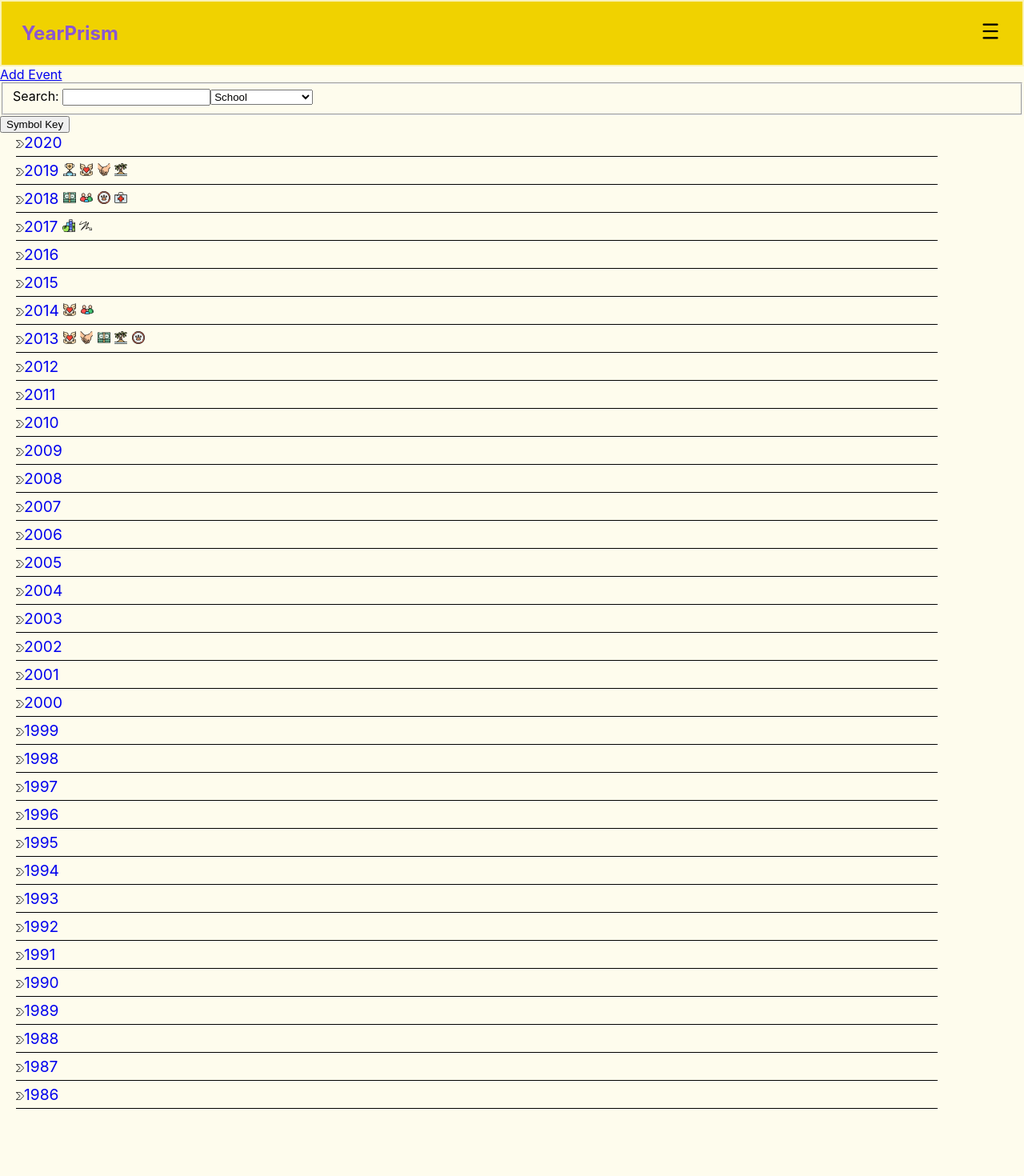
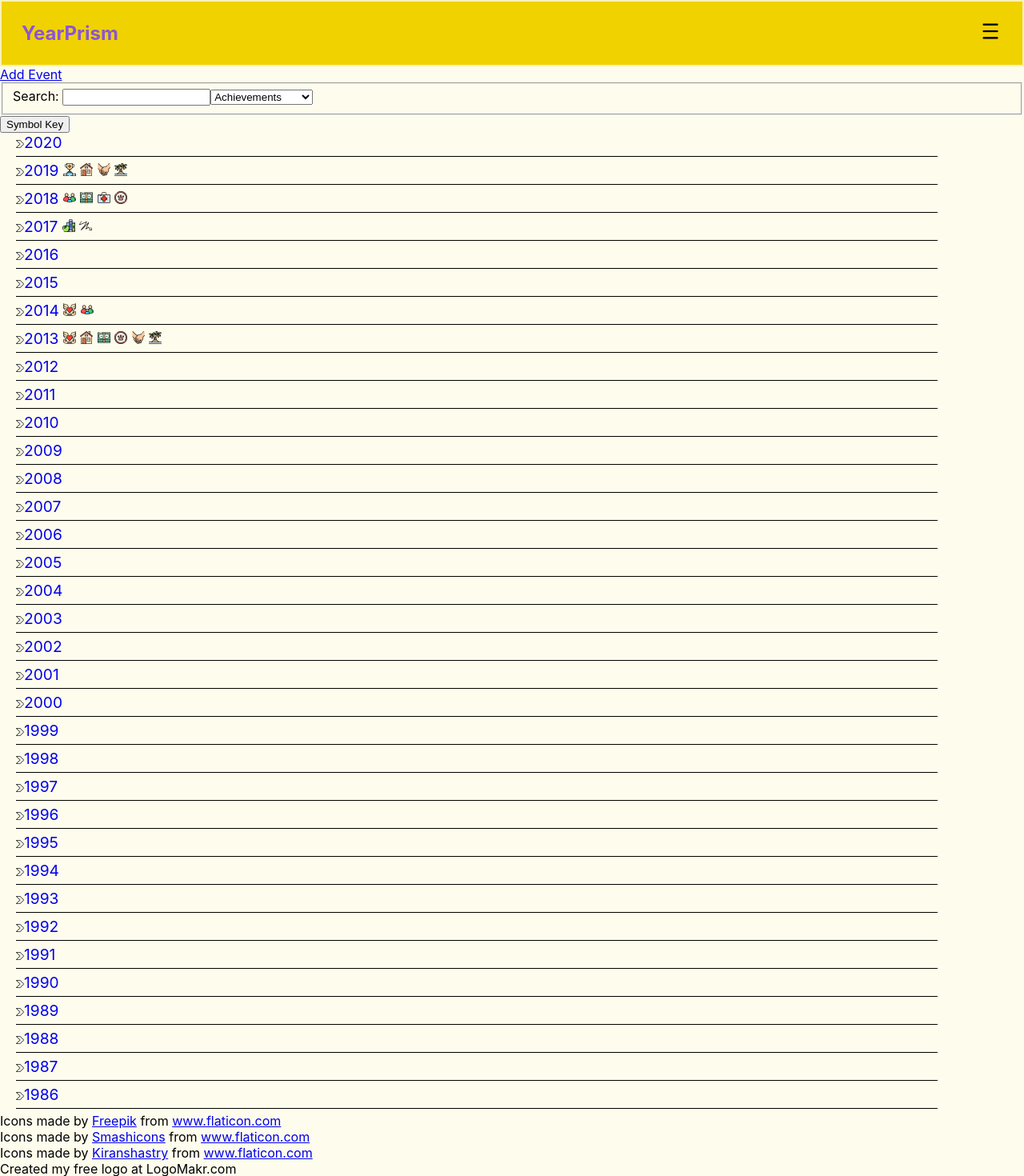
Before and after one commit to Cygnet717/YearPrism, a React (Create React App) app: page /Home in a window 1280 px wide. Shown: the whole page at 80% size. Before the commit the page ends 1391 px from the top, so only its background shows below. Built offline with nearby package versions, Linux system fonts and the light colour scheme.

Commit message:
added home category

```diff
--- a/src/App.js
+++ b/src/App.js
@@ -25,6 +25,6 @@ function App() {
     </main>
   );
 }
-// <footer role="content-info">Created my free logo at LogoMakr.com</footer>
+
 //cursor: progress or wait for thinking
 export default App;
--- /dev/null
+++ b/src/Components/Footer/Footer.js
@@ -0,0 +1,29 @@
+import React from 'react';
+
+export default function Footer (props) {
+
+    return(
+        <div className='footer'>
+            <div>
+                Icons made by&nbsp;
+                <a href="https://www.flaticon.com/authors/freepik" title="Freepik">Freepik</a>
+                &nbsp;from&nbsp;
+                <a href="https://www.flaticon.com/" title="Flaticon">www.flaticon.com</a>
+            </div>
+            <div>
+                Icons made by&nbsp;
+                <a href="https://www.flaticon.com/authors/smashicons" title="Smashicons">Smashicons</a>
+                &nbsp;from&nbsp;
+                <a href="https://www.flaticon.com/" title="Flaticon">www.flaticon.com</a>
+            </div>
+            <div>
+                Icons made by&nbsp;
+                <a href="https://www.flaticon.com/authors/kiranshastry" title="Kiranshastry">Kiranshastry</a>
+                &nbsp;from&nbsp;
+                <a href="https://www.flaticon.com/" title="Flaticon">www.flaticon.com</a>
+            </div>
+            Created my free logo at LogoMakr.com
+        </div>
+    )
+
+}
--- a/src/Components/HomePage/HomePage.js
+++ b/src/Components/HomePage/HomePage.js
@@ -2,19 +2,19 @@ import React, { Component } from 'react';
 import Store from '../dummy-store';
 import { Link } from 'react-router-dom';
 import rightArrow from '../../Images/rightArrow.png';
+import Footer from '../Footer/Footer';
 import './HomePage.css';
 import achievImg from '../../Images/002-award.png';
 import modImg from '../../Images/005-mom.png';
+import familyImg from '../../Images/007-family.png';
+import homeImg from '../../Images/Home.png';
 import jobImg from '../../Images/001-job.png';
+import medImg from '../../Images/009-medical.png';
+import petsImg from '../../Images/008-pets.png';
 import relationImg from '../../Images/003-relationship.png';
 import schoolImg from '../../Images/004-school.png';
 import vacaImg from '../../Images/006-vacation.png';
-import familyImg from '../../Images/007-family.png';
-import petsImg from '../../Images/008-pets.png';
-import medImg from '../../Images/009-medical.png';
 import otherImg from '../../Images/010-other.png';
-
-//<div>Icons made by <a href="https://www.flaticon.com/authors/freepik" title="Freepik">Freepik</a> from <a href="https://www.flaticon.com/"     title="Flaticon">www.flaticon.com</a></div><div>Icons made by <a href="https://www.flaticon.com/authors/smashicons" title="Smashicons">Smashicons</a> from <a href="https://www.flaticon.com/"     title="Flaticon">www.flaticon.com</a></div>
 
 export default class Home extends Component {
     constructor(props){
@@ -24,13 +24,11 @@ export default class Home extends Component {
         }
     }
 
-
-
     listYearsOfLife(year, events){
         let yearlist = []
 
         for(let i = 2020; i>= parseInt(year); i--){
-            yearlist.push({year: i, School: 0, Relationship: 0, Job: 0, Achievement: 0, BodyModification: 0, Vacation: 0, Family: 0, Pets: 0, Medical: 0, Other: 0})
+            yearlist.push({year: i, Achievement: 0,  BodyModification: 0, Family: 0, Home: 0, Job: 0, Medical: 0,  Pets: 0, Relationship: 0, School: 0,  Vacation: 0,  Other: 0})
         }
         events.map(i =>{
             let cat = i.category;
@@ -75,7 +73,7 @@ export default class Home extends Component {
 
     render(){
 
-        const categories = ['School', 'Relationship', 'Job', 'Achievement', 'Body Modification', 'Vacation', 'Family', 'Pets', 'Medical', 'Other']
+        const categories = ['Achievements', 'Body Modification', 'Family', 'Home', 'Job', 'Medical', 'Pets', 'Relationship', 'School', 'Vacation', 'Other']
         return(
             <div>
                 <Link to='/AddEvent'>Add Event</Link>
@@ -96,33 +94,37 @@ export default class Home extends Component {
                     <div className='modal-content'>
                         <p><img src={achievImg} alt='Achievement'/> Achievement</p>
                         <p><img src={modImg} alt='BodyModification'/> Body Modification</p>
+                        <p><img src={familyImg} alt='Family'/> Family</p>
+                        <p><img src={homeImg} alt='Home'/> Home</p>
+                        <p><img src={jobImg} alt='Job'/> Job</p>
+                        <p><img src={medImg} alt='Medical'/> Medical</p>
+                        <p><img src={petsImg} alt='Pets'/> Pets</p>
+                        <p><img src={relationImg} alt='Relationship'/> Relationship</p>
                         <p><img src={schoolImg} alt='School'/> School</p>
-                        <p><img src={relationImg} alt='Relationship'/> Relationship</p>
-                        <p><img src={jobImg} alt='Job'/> Job</p>
                         <p><img src={vacaImg} alt='Vacation'/> Vacation</p>
-                        <p><img src={familyImg} alt='Family'/> Family</p>
-                        <p><img src={petsImg} alt='Pets'/> Pets</p>
                         <p><img src={otherImg} alt='Other'/>Other</p>
                     </div>
                 </div>
                 <div className='yearlist'>
-                    {this.listYearsOfLife(Store.UserInfo.userBirthday, Store.events).map(i => {
+                    {this.listYearsOfLife(Store.UserInfo.birthyear, Store.events).map(i => {
                     return <Link to={`/Year/${i.year}`} key={i.year} className='yearli'>
                             <img className='arrow' src={rightArrow} alt='right arrow open year'></img>
                             {i.year}&nbsp;
                             {i.Achievement > 0 ? <><img src={achievImg} alt='Achievement'/>&nbsp;</>:<span/>}
                             {i.BodyModification > 0 ? <><img src={modImg} alt='BodyModification'/>&nbsp;</>:<span/>}
+                            {i.Family > 0 ? <><img src={familyImg} alt='Family'/>&nbsp;</>:<span/>}
+                            {i.Home > 0 ? <><img src={homeImg} alt='Home'/>&nbsp;</>:<span/>}
+                            {i.Job > 0 ? <><img src={jobImg} alt='Job'/>&nbsp;</>:<span/>}
+                            {i.Medical > 0 ? <><img src={medImg} alt='Medical'/>&nbsp;</>:<span/>}
+                            {i.Pets > 0 ? <><img src={petsImg} alt='Pets'/>&nbsp;</>:<span/>}
+                            {i.Relationship > 0 ? <><img src={relationImg} alt='Relationship'/>&nbsp;</>:<span/>}
                             {i.School > 0 ? <><img src={schoolImg} alt='School'/>&nbsp;</>:<span/> }
-                            {i.Relationship > 0 ? <><img src={relationImg} alt='Relationship'/>&nbsp;</>:<span/>}
-                            {i.Job > 0 ? <><img src={jobImg} alt='Job'/>&nbsp;</>:<span/>}
                             {i.Vacation > 0 ? <><img src={vacaImg} alt='Vacation'/>&nbsp;</>:<span/>}
-                            {i.Family > 0 ? <><img src={familyImg} alt='Family'/>&nbsp;</>:<span/>}
-                            {i.Pets > 0 ? <><img src={petsImg} alt='Pets'/>&nbsp;</>:<span/>}
-                            {i.Medical > 0 ? <><img src={medImg} alt='Medical'/>&nbsp;</>:<span/>}
                             {i.Other > 0 ? <><img src={otherImg} alt='Other'/>&nbsp;</>:<span/>}
                         </Link>
                     })}
                 </div>
+                <Footer/>
             </div>
         )
     }
--- a/src/Components/RegisterPage/BuildAccount.js
+++ b/src/Components/RegisterPage/BuildAccount.js
@@ -66,14 +66,15 @@ export default class BuildAccount extends Component {
             <button onClick={() => this.ShowHideSugg()}>Suggestions</button>
             <div id='suggestionsdropdown' className={this.state.suggestions}>
                 <ul className='sugg-content'>
-                    <li className='sugg'><u>School</u>: Start a new school, graduation, ect.</li>
-                    <li className='sugg'><u>Relationship</u>: Start a new relationship, wedding, major milestone, end relationship, ect.</li>
-                    <li className='sugg'><u>Job</u>: Start a new job, promotion, new title, leave job, ect.</li>
                     <li className='sugg'><u>Achievements</u>: ran a 5K, paied off debt, bought a house, 1 year sober, ect.</li>
                     <li className='sugg'><u>Body Modifications</u>: Laser eye surgery, tattoo, piercing, ect.</li>
                     <li className='sugg'><u>Family</u>: Birth, death, adoption, marrage, divorce, ect.</li>
+                    <li className='sugg'><u>Home</u>: Moving, replaced furnace, build a deck, painted a room, ect.</li>
+                    <li className='sugg'><u>Job</u>: Start a new job, promotion, new title, leave job, ect.</li>
+                    <li className='sugg'><u>Medical</u>: Teeth cleaning, tetanus shot, surgery, ect.</li>
                     <li className='sugg'><u>Pets</u>: Adopted/bought new pet, medical procedures, death, ect.</li>
-                    <li className='sugg'><u>Medical</u>: Teeth cleaning, tetanus shot, surgery, ect.</li>
+                    <li className='sugg'><u>Relationship</u>: Start a new relationship, wedding, major milestone, end relationship, ect.</li>
+                    <li className='sugg'><u>School</u>: Start a new school, graduation, ect.</li>
                 </ul>
             </div>
             <form className='builder'>
--- a/src/Components/RegisterPage/CreateAccount.js
+++ b/src/Components/RegisterPage/CreateAccount.js
@@ -13,14 +13,11 @@ export default class CreateAccount extends Component {
                 <form className='form' onSubmit={(e) => {this.nextSection(e)}}>
                     <fieldset>
                         <legend>Create Account</legend>
-                        <label>First Name </label>
+                        <label>User Name </label>
                         <input required type= 'text' name='username'/>
                         <br/>
-                        <label>Last Name </label>
-                        <input required type= 'text' name='username'/>
-                        <br/>
-                        <label>User Name </label>
-                        <input required type= 'text' name='username'/>
+                        <label>Birth Year</label>
+                        <input required type='year' name='birthyear'/>
                         <br/>
                         <label>Password </label>
                         <input required type= 'password' name='password'/>
--- a/src/Components/RegisterPage/Input.js
+++ b/src/Components/RegisterPage/Input.js
@@ -2,7 +2,7 @@ import React from 'react';
 
 
 export default function Input(props) {
-    const categories = ['School', 'Relationship', 'Job', 'Achievement', 'Body Modification', 'Vacation', 'Family', 'Pets', 'Medical', 'Other']
+    const categories = ['Achievements', 'Body Modification', 'Family', 'Home', 'Job', 'Medical', 'Pets', 'Relationship', 'School', 'Vacation', 'Other']
     return(
         <div>
             <span className="input">
@@ -29,4 +29,4 @@ export default function Input(props) {
             <input id='notes' type='textbox' size='44'/>
         </div>
     )
-}// add category dropdown pre set to category
+}
--- a/src/Components/YearViewPage/YearViewPage.js
+++ b/src/Components/YearViewPage/YearViewPage.js
@@ -2,8 +2,6 @@ import React, { Component } from 'react';
 import Store from '../dummy-store';
 import './YearViewPage.css';
 import editImg from '../../Images/edit.png';
-
-//<div>Icons made by <a href="https://www.flaticon.com/authors/kiranshastry" title="Kiranshastry">Kiranshastry</a> from <a href="https://www.flaticon.com/"     title="Flaticon">www.flaticon.com</a></div>
 
 export default class YearView extends Component{
     static defaultProps ={
@@ -73,7 +71,7 @@ export default class YearView extends Component{
     //}
 
     render(){
-        const categories = ['School', 'Relationship', 'Job', 'Achievement', 'Body Modification', 'Vacation', 'Family', 'Pets', 'Medical', 'Other']
+        const categories = ['Achievements', 'Body Modification', 'Family', 'Home', 'Job', 'Medical', 'Pets', 'Relationship', 'School', 'Vacation', 'Other']
         return(
             <div>
                 <h3 className='yearheader'>{this.props.match.params.year}</h3>
```
Also changed, not shown: src/Components/dummy-store.js (+6 -6 lines), src/Components/Footer/Footer.css (added), src/Images/Home.png (added).
